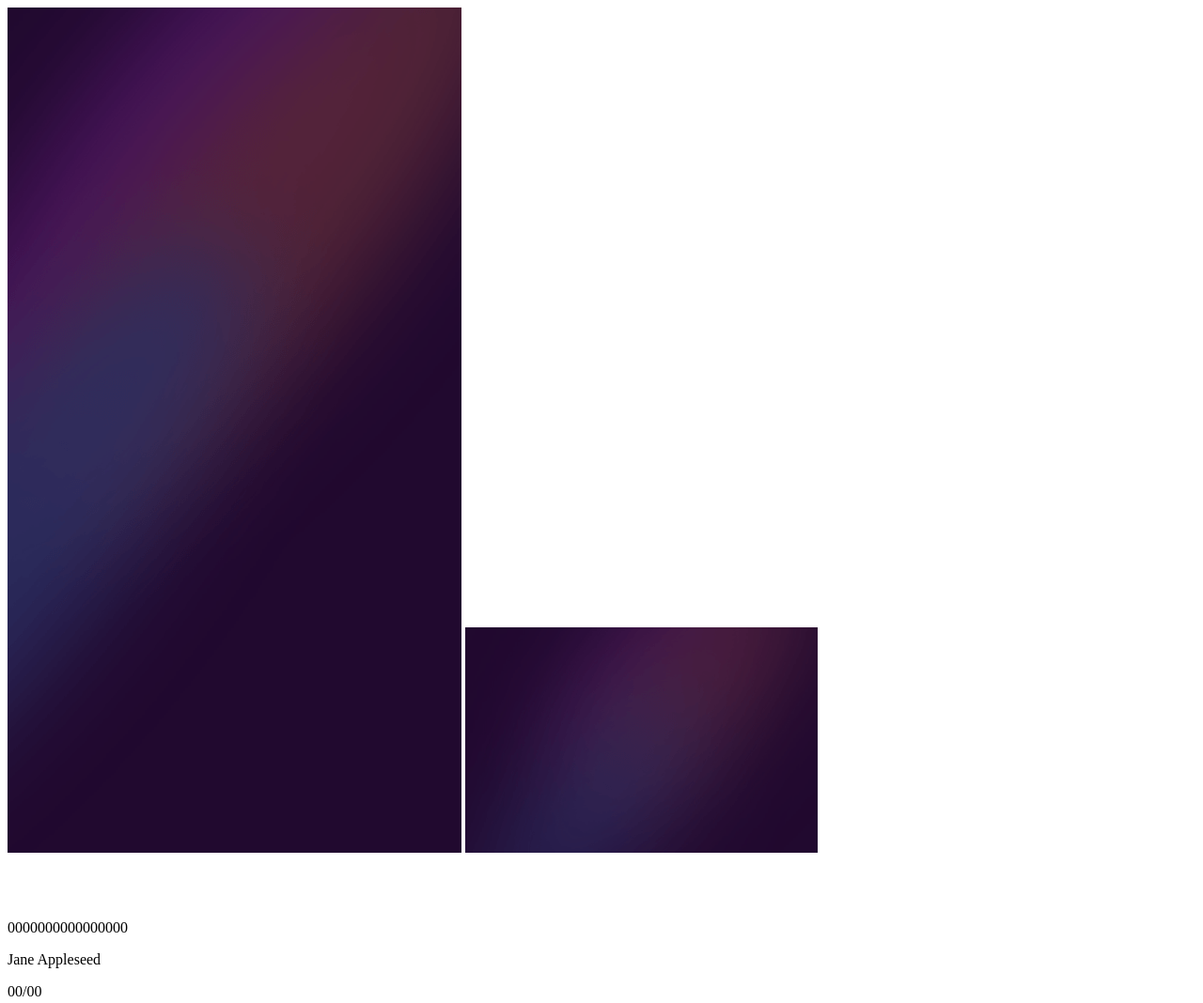
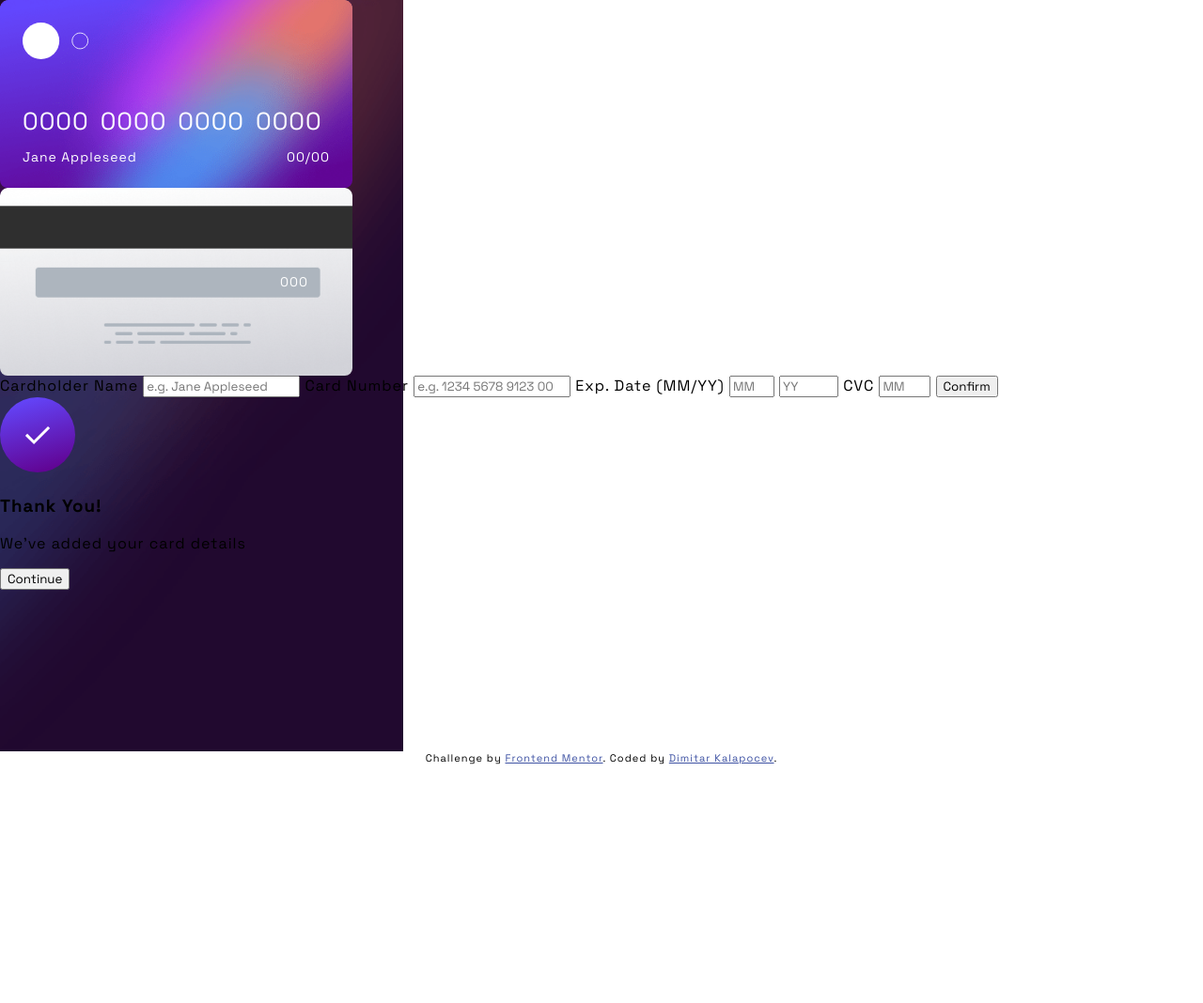
Before and after one commit to DimitarK13/interactive-card-details-form, a plain HTML site: page interactive-card-details-form-main/index.html in a window 1280 px wide. Shown: the top 1068 px of the page at 94% size. After the commit the page ends 814 px from the top, so only its background shows below. Drawn offline with Linux system fonts and the light colour scheme.

Commit message:
style cards

```diff
--- a/interactive-card-details-form-main/assets/styles/style.css
+++ b/interactive-card-details-form-main/assets/styles/style.css
@@ -0,0 +1,83 @@
+body {
+  margin: 0;
+  padding: 0;
+
+  font-family: 'Space Grotesk', sans-serif;
+  letter-spacing: 1px;
+}
+
+input,
+button {
+  font-family: inherit;
+}
+
+main {
+  position: relative;
+  height: 100vh;
+}
+
+.bg-image-desktop {
+  position: absolute;
+  z-index: -5;
+  top: 0;
+  left: 0;
+  bottom: 0;
+  height: 100%;
+}
+
+.bg-image-mobile {
+  display: none;
+}
+
+.card-front {
+  background-image: url('../images/bg-card-front.png');
+  background-size: cover;
+  width: 375px;
+  height: 200px;
+  border-radius: 8px;
+  padding: 24px;
+  box-sizing: border-box;
+  color: white;
+
+  display: flex;
+  flex-direction: column;
+  justify-content: space-between;
+}
+
+.card-front p {
+  margin: 0;
+}
+
+.card-back {
+  background-image: url('../images/bg-card-back.png');
+  background-size: cover;
+  position: relative;
+  width: 375px;
+  height: 200px;
+  border-radius: 8px;
+}
+
+.card-back-text {
+  font-size: 14px;
+  color: white;
+  position: absolute;
+  top: 38.5%;
+  right: 47px;
+}
+
+.card-front-content-extra {
+  margin-top: 12px;
+  font-size: 14px;
+  display: flex;
+  justify-content: space-between;
+}
+
+.card-front-numbers {
+  font-size: 26px;
+  display: flex;
+  gap: 12px;
+}
+
+.card-front-logo {
+  width: 70px;
+}
--- a/interactive-card-details-form-main/index.html
+++ b/interactive-card-details-form-main/index.html
@@ -21,6 +21,8 @@
 
     <title>Frontend Mentor | Interactive card details form</title>
 
+    <link rel="stylesheet" href="assets/styles/style.css" />
+
     <!-- Feel free to remove these styles or customise in your own stylesheet 👍 -->
     <style>
       .attribution {
@@ -37,16 +39,22 @@
       <img
         src="assets/images/bg-main-desktop.png"
         alt="Mesh of different colors"
+        class="bg-image-desktop"
       />
       <img
         src="assets/images/bg-main-mobile.png"
         alt="Mesh of different colors"
+        class="bg-image-mobile"
       />
 
       <section class="container">
         <div class="cards">
           <div class="card-front">
-            <img src="assets/images/card-logo.svg" alt="Card logo" />
+            <img
+              class="card-front-logo"
+              src="assets/images/card-logo.svg"
+              alt="Card logo"
+            />
 
             <div class="card-front-content">
               <p class="card-front-numbers">
```
